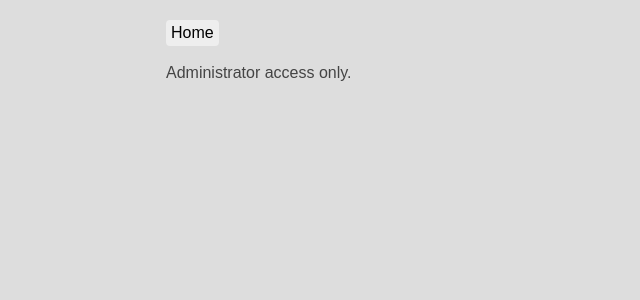
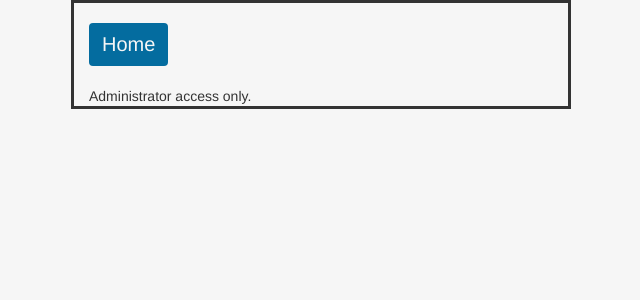
Before and after one commit to erica7/algorithm_app, a Django app: template apps/algo_app/templates/algo_app/manage.html in a window 1280 px wide. Shown: the top 300 px of the page, without its empty margins (319-959 px from the left). Run offline with Django 3.2, Linux system fonts and the light colour scheme; the template is opened without the code that fills it, so the values that code supplies are empty; parts of the project's set-up code (start-up, migrations or seed data) failed here and were passed over; some libraries are stand-ins or nearby versions.

Commit message:
styling changes

```diff
--- /dev/null
+++ b/apps/algo_app/static/algo_app/css/bs.css
@@ -0,0 +1,55 @@
+* {
+  font-size: 20px;
+}
+
+body {
+  background-color: #f6f6f6 !important ;
+  max-width: 500px;
+  border: solid;
+}
+
+/*
+#003e6d dark blue
+#046c9f	medium blue
+#dde4ed medium gray
+#e3ebf2	light gray
+#f6f6f6 off white
+*/
+
+.btn {
+  color: #f6f6f6;
+  background-color: #046c9f;
+  padding: 22px;
+  font-size: 1em !important;
+}
+
+.btn:hover {
+  color: #f6f6f6 !important;
+  background-color: #003e6d;
+}
+
+.btn:focus, .btn:active {
+  outline: none !important;
+}
+
+
+textarea {
+  padding:5px 10px;
+  border: none;
+  border-radius: 5px;
+  font-size: inherit;
+  width: 90%;
+}
+
+.checkbox {
+  /*background-color: red ;
+  background: red ;
+  color: red ;
+  height: 20px;
+  width: 20px;
+  padding: 10px ;*/
+}
+
+.table tr, .table td {
+  border: none;
+}
--- a/apps/algo_app/templates/algo_app/manage.html
+++ b/apps/algo_app/templates/algo_app/manage.html
@@ -2,15 +2,24 @@
 <html>
   <head>
     <meta charset="utf-8">
+    <meta name="viewport" content="width=device-width, initial-scale=1">
     <title>Manage</title>
     {% load staticfiles %}
-    <link rel="stylesheet" href="{% static 'algo_app/css/style.css' %}"media="screen" title="no title"  charset="utf-8">
+    <link rel="stylesheet" href="{% static 'algo_app/css/bs.css' %}"media="screen" title="no title"  charset="utf-8">
+    <!-- Latest compiled and minified CSS -->
+    <link rel="stylesheet" href="https://maxcdn.bootstrapcdn.com/bootstrap/3.3.7/css/bootstrap.min.css" integrity="sha384-BVYiiSIFeK1dGmJRAkycuHAHRg32OmUcww7on3RYdg4Va+PmSTsz/K68vbdEjh4u" crossorigin="anonymous">
+    <!-- Optional theme -->
+    <link rel="stylesheet" href="https://maxcdn.bootstrapcdn.com/bootstrap/3.3.7/css/bootstrap-theme.min.css" integrity="sha384-rHyoN1iRsVXV4nD0JutlnGaslCJuC7uwjduW9SVrLvRYooPp2bWYgmgJQIXwl/Sp" crossorigin="anonymous">
+    <!-- Latest compiled and minified JavaScript -->
+    <script src="https://maxcdn.bootstrapcdn.com/bootstrap/3.3.7/js/bootstrap.min.js" integrity="sha384-Tc5IQib027qvyjSMfHjOMaLkfuWVxZxUPnCJA7l2mCWNIpG9mGCD8wGNIcPD7Txa" crossorigin="anonymous"></script>
   </head>
-  <body>
+  <body class='container-fluid'>
+
+    <br/>
 
     <form action="/" method="post">
       {% csrf_token %}
-      <input type="submit" value="Home">
+      <input class="btn" type="submit" value="Home">
     </form>
     <br/>
 
@@ -30,10 +39,10 @@
       <form action="/tag/create" method="post">
         {% csrf_token %}
         <label for="tag"><input type="text" name="tag"></label>
-        <input type="submit" value="Add">
+        <input class="btn" type="submit" value="Add">
       </form>
 
-      <table>
+      <table class="table">
         <thead>
           <th>Tag</th>
           <th>Edit</th>
@@ -45,11 +54,11 @@
               <td>{{tag.tag}}</td>
               <td><form action="/tag/{{tag.id}}/edit" method="post">
                 {% csrf_token %}
-                <input type="submit" name="{{tag.id}}" value="Edit">
+                <input class="btn" type="submit" name="{{tag.id}}" value="Edit">
               </form></td>
               <td><form action="/tag/{{tag.id}}/destroy" method="post">
                 {% csrf_token %}
-                <input type="submit" name="{{tag.id}}" value="Delete">
+                <input class="btn" type="submit" name="{{tag.id}}" value="Delete">
               </form></td>
             </tr>
           {% endfor %}
@@ -61,10 +70,10 @@
       <form action="/language/create" method="post">
         {% csrf_token %}
         <label for="language"><input type="text" name="language"></label>
-        <input type="submit" value="Add">
+        <input class="btn" type="submit" value="Add">
       </form>
 
-      <table>
+      <table class="table">
         <thead>
           <th>Language</th>
           <th>Edit</th>
@@ -76,11 +85,11 @@
               <td>{{language.language}}</td>
               <td><form action="/language/{{language.id}}/edit" method="post">
                 {% csrf_token %}
-                <input type="submit" name="{{language.id}}" value="Edit">
+                <input class="btn" type="submit" name="{{language.id}}" value="Edit">
               </form></td>
               <td><form action="/language/{{language.id}}/destroy" method="post">
                 {% csrf_token %}
-                <input type="submit" name="{{language.id}}" value="Delete">
+                <input class="btn" type="submit" name="{{language.id}}" value="Delete">
               </form></td>
             </tr>
           {% endfor %}
@@ -102,13 +111,15 @@
 
         <label for="tags"><h4>Tags</h4>
           {% for tag in tags %}
-            <label for="{{tag.tag}}"><input type="checkbox" name="{{tag.tag}}" id="{{tag.tag}}">{{tag.tag}}</label>
-            <br/>
+            <div class="checkbox checkbox-default">
+              <label for="{{tag.tag}}"><input type="checkbox" name="{{tag.tag}}" id="{{tag.tag}}">{{tag.tag}}</label>
+              <br/>
+            </div>
           {% endfor %}
         </label>
         <br/>
 
-        <input type="submit" name="algo_only" value="Add Algorithm Only">
+        <input class="btn" type="submit" name="algo_only" value="Add Algorithm Only">
 
         <br/>
         <label for="solution"><h4>Solution</h4><textarea name="solution" rows="8" cols="80"></textarea></label>
@@ -122,14 +133,14 @@
         <br/>
 
         <br/>
-        <input type="submit" name="algo_and_solution" value="Add Algorithm And Solution">
+        <input class="btn" type="submit" name="algo_and_solution" value="Add Algorithm And Solution">
 
       </form>
 
       <br/>
       <hr/>
       <h2>Algorithms</h2>
-      <table>
+      <table class="table">
         <!-- <thead>
           <th>Algorithm</th>
           <th>Edit</th>
@@ -140,15 +151,15 @@
             <tr>
               <td><form action="/algorithm/{{algorithm.id}}" method="post">
                 {% csrf_token %}
-                <input type="submit" value="{{algorithm.name}}">
+                <input class="btn" type="submit" value="{{algorithm.name}}">
               </form></td>
               <td><form action="/algorithm/{{algorithm.id}}/edit" method="post">
                 {% csrf_token %}
-                <input type="submit" name="{{algorithm.id}}" value="Edit">
+                <input class="btn" type="submit" name="{{algorithm.id}}" value="Edit">
               </form></td>
               <td><form action="/algorithm/{{algorithm.id}}/destroy" method="post">
                 {% csrf_token %}
-                <input type="submit" name="{{algorithm.id}}" value="Delete">
+                <input class="btn" type="submit" name="{{algorithm.id}}" value="Delete">
               </form></td>
             </tr>
           {% endfor %}
@@ -161,5 +172,7 @@
 
     {% endif %}
 
+    <br/>
+
   </body>
 </html>
--- a/notes.txt
+++ b/notes.txt
@@ -10,3 +10,5 @@ To Do
   - fix routes: POST->redirect, not-POST->render
   - styling
   - deploy
+  - improve admin creation
+  - jquery to show solutions
```
Also changed, not shown: apps/algo_app/templates/algo_app/algorithm.html (+20 -11 lines), apps/algo_app/templates/algo_app/index.html (+28 -13 lines), apps/algo_app/templates/algo_app/results.html (+18 -7 lines), db.sqlite3.
